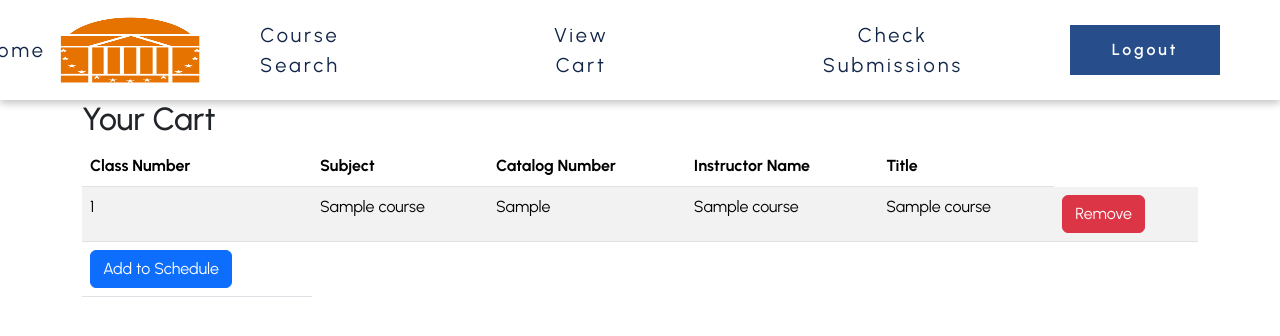
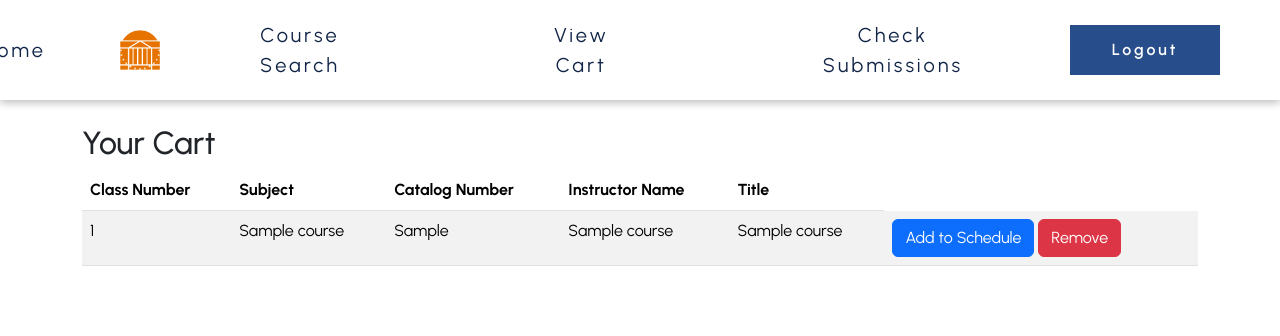
Before and after one commit to willbelcher/cs3240-project, a Django app: page /schedule/view_cart/ in a window 1280 px wide. Shown: the top 336 px of the page. Run offline with Django 4.2, Linux system fonts and the light colour scheme; a user stored in the database is signed in; tables that the repository leaves empty hold one stand-in row (values such as "Sample post").

Commit message:
Fix nav bar img and Add to Schedule button

```diff
--- a/schedule/templates/nav.html
+++ b/schedule/templates/nav.html
@@ -7,6 +7,21 @@
     <title>{% block title %}Home{% endblock %}</title>
     <!-- Add the Bootstrap CSS -->
     <link href="https://cdn.jsdelivr.net/npm/bootstrap@5.3.0-alpha1/dist/css/bootstrap.min.css" rel="stylesheet" integrity="sha384-KyZXEAg3QhqLMpG8r+Knujsl5/II5N2bsXsVf4PFNbeuriC/7N7lD3nRt83_f1Q8" crossorigin="anonymous">
+
+
+    <style>
+        .navb-logo {
+            display: flex;
+            align-items: center;
+            padding: 10px;
+        }
+
+        .navb-logo img {
+            max-height: 40px;
+            max-width: 100%;
+            object-fit: contain;
+        }
+    </style>
 </head>
 <body>
     <header>
--- a/schedule/templates/schedule/view_cart.html
+++ b/schedule/templates/schedule/view_cart.html
@@ -12,6 +12,7 @@
 </head>
 <body>
     {% block content %}
+        <br>
         <div class="container">
         <h2>Your Cart</h2>
             {% if courses %}
@@ -34,18 +35,17 @@
                     <td>{{ course.instructor_name }}</td>
                     <td>{{ course.title }}</td>
                     <td>
-                    <form method="POST" action="{% url 'schedule:remove_course' course.id %}">
+                        <form method="POST" action="{% url 'schedule:add_to_schedule' course.id %}" class="d-inline-block mr-2">
+                            {% csrf_token %}
+                            <button type="submit" class="btn btn-primary">Add to Schedule</button>
+                        </form>
+                        <form method="POST" action="{% url 'schedule:remove_course' course.id %}" class="d-inline-block">
                             {% csrf_token %}
                             <button type="submit" class="btn btn-danger">Remove</button>
                         </form>
                     </td>
                     </tr>
-                <td>
-                    <form method="POST" action="{% url 'schedule:add_to_schedule' course.id %}">
-                      {% csrf_token %}
-                      <button type="submit" class="btn btn-primary">Add to Schedule</button>
-                    </form>
-                  </td>
+
                 {% endfor %}
                 </tbody>
             </table>
```
Lines whose indentation alone changed are shown as unchanged.
